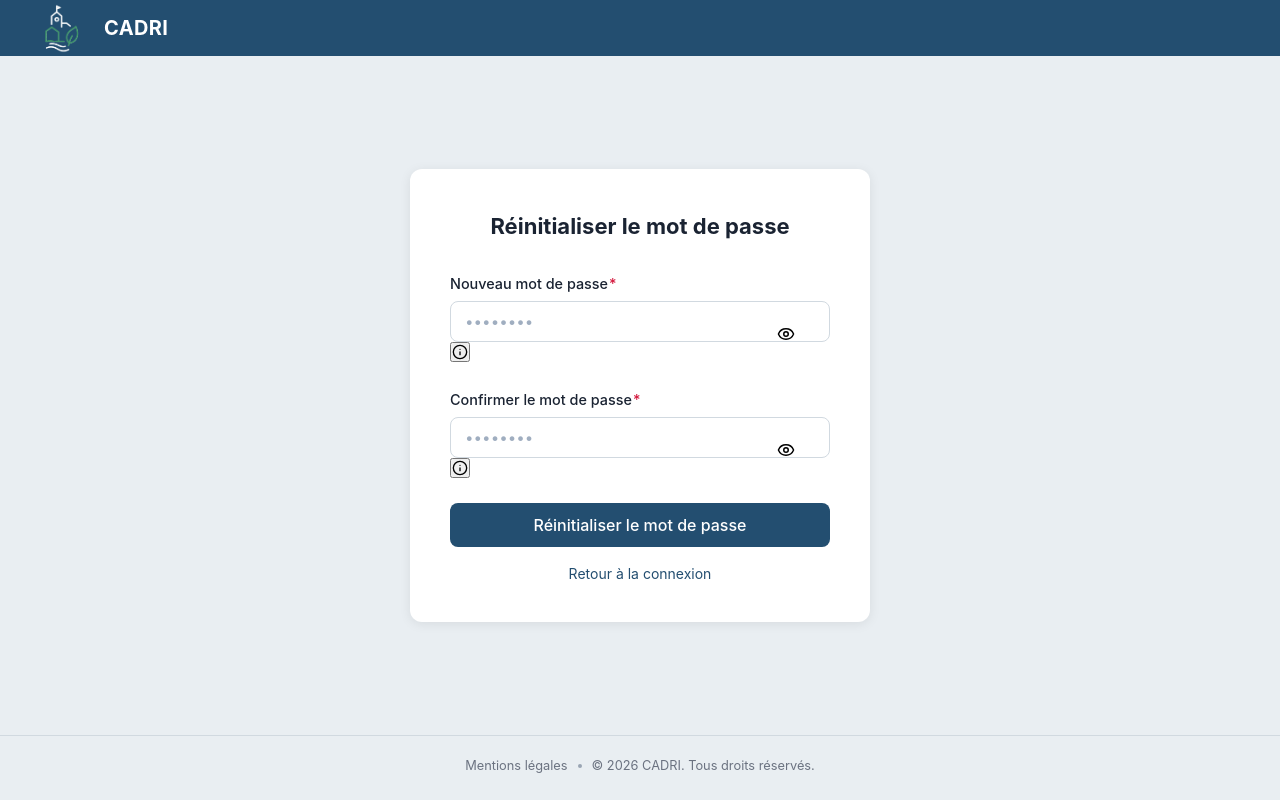
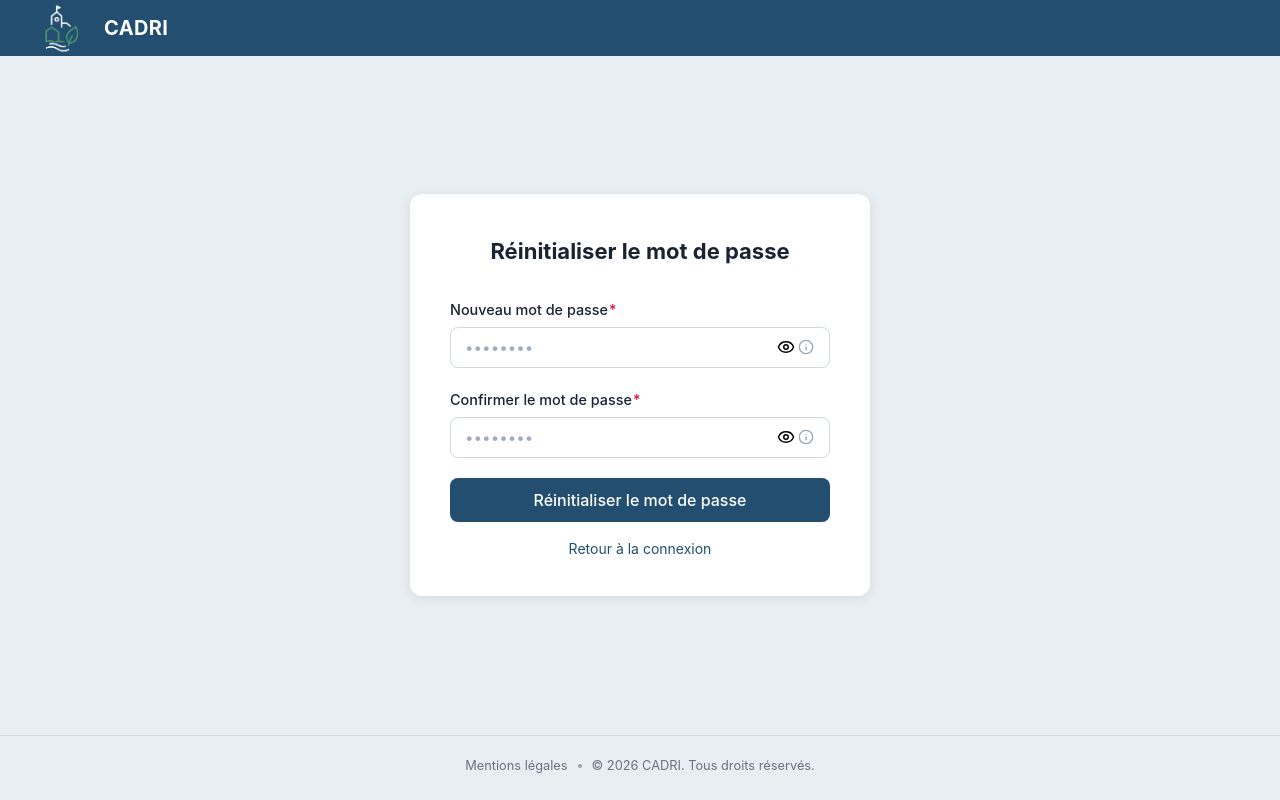
Before and after one commit to Alreix/CADRI, a React (Vite) app in the folder apps/frontend/: page /reset-password in a window 1280 px wide. Built offline with nearby package versions, Linux system fonts and the light colour scheme; no server answers.

Commit message:
feat: add password info button styles

```diff
--- a/apps/frontend/src/styles/AuthLayout.css
+++ b/apps/frontend/src/styles/AuthLayout.css
@@ -127,6 +127,27 @@
   cursor: pointer;
   font-size: 1rem;
   user-select: none;
+}
+.auth-password-info-btn {
+  position: absolute;
+  right: 12px;
+  top: 50%;
+  transform: translateY(-50%);
+  display: inline-flex;
+  align-items: center;
+  justify-content: center;
+  width: 24px;
+  height: 24px;
+  padding: 0;
+  border: none;
+  background: transparent;
+  color: #9aa5b4;
+  cursor: pointer;
+}
+.auth-password-info-btn:hover,
+.auth-password-info-btn:focus {
+  color: #234e70;
+  outline: none;
 }
 
 /* Read-only field (Rôle / Service in ActivateAccount) */
```
